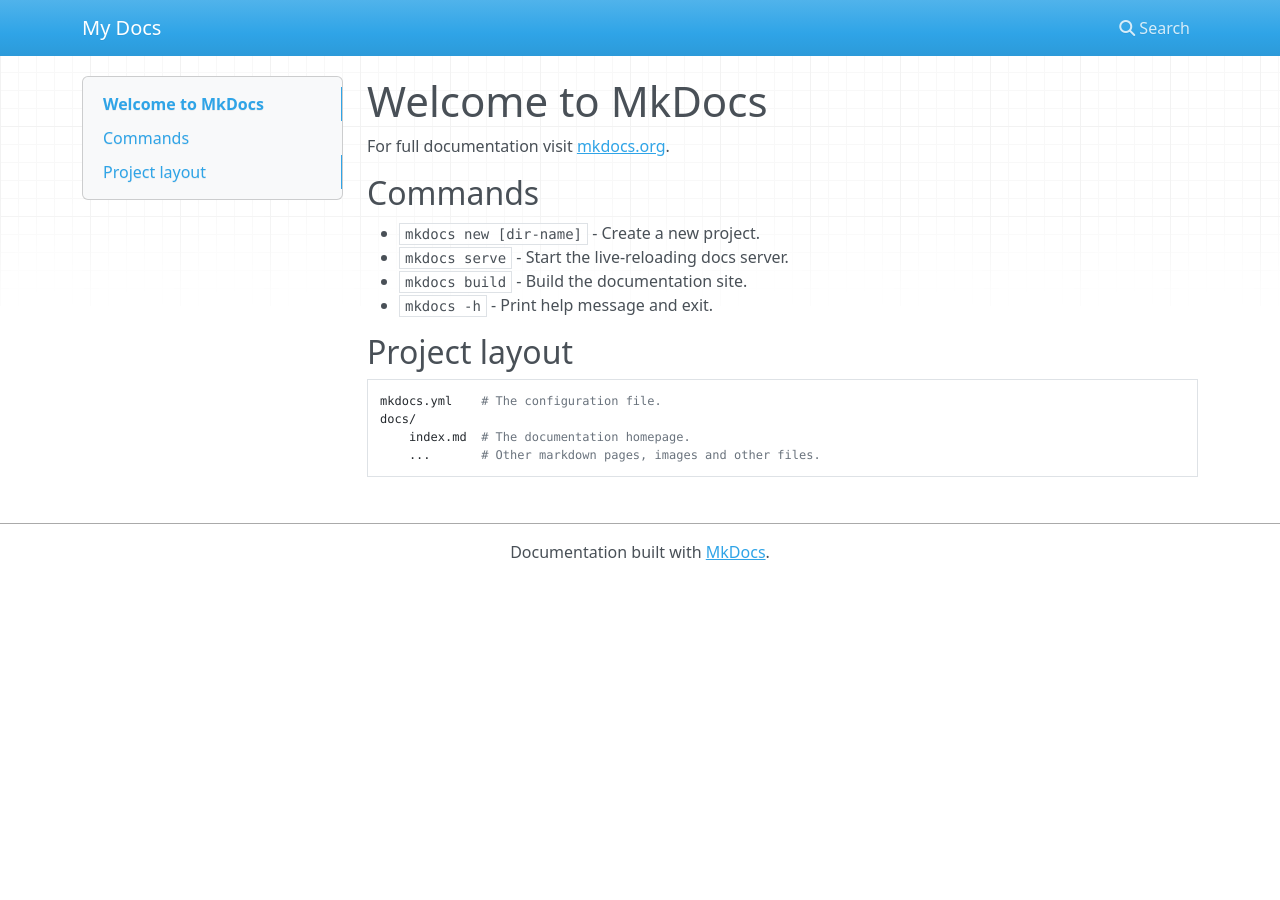
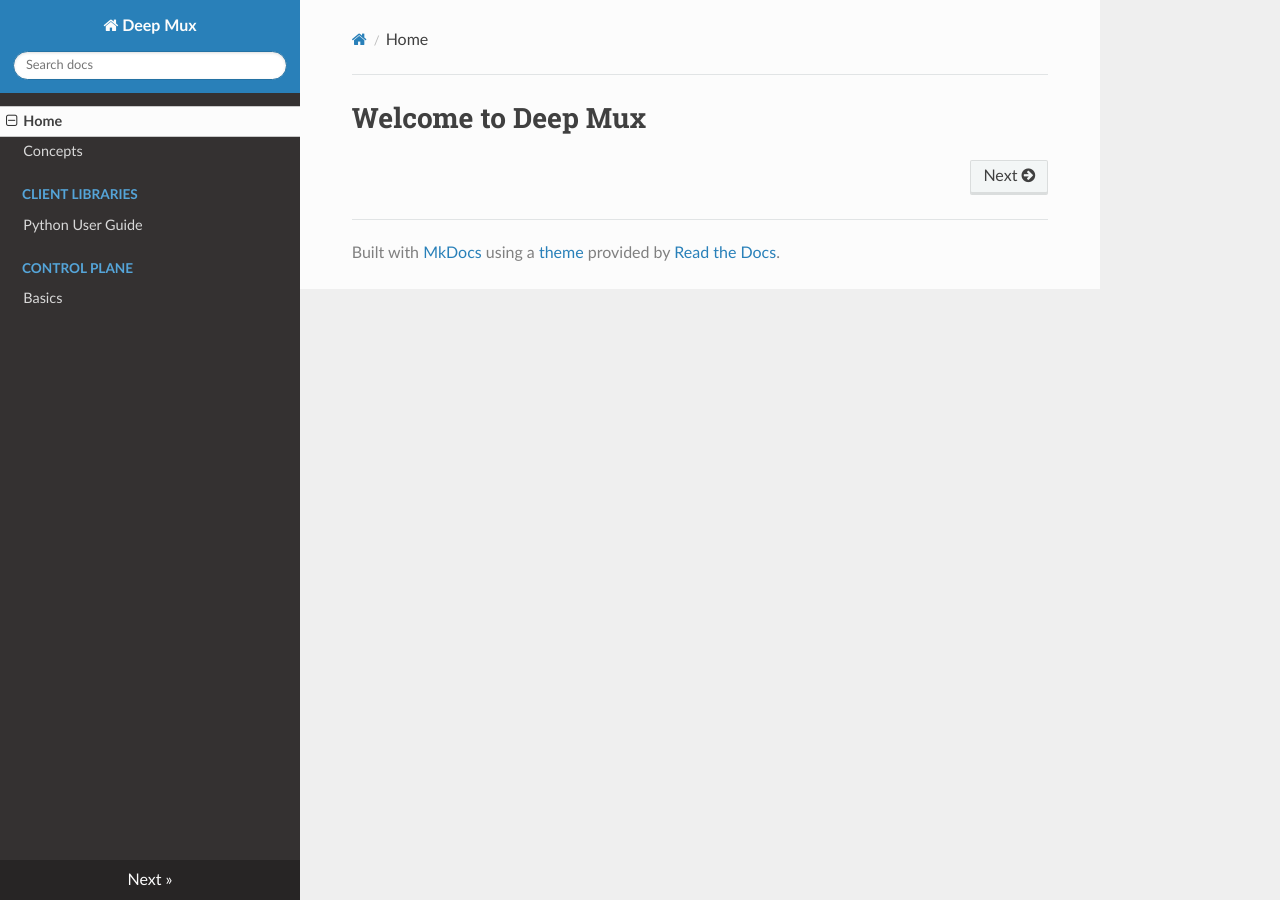
Before and after one commit to Deep-Mux/Deep-Mux.github.io, an MkDocs documentation site: the page built from docs/index.md, in a window 1280 px wide. Built offline with MkDocs 1.6.1, drawn with Linux system fonts in a browser that asks for light colours; nearby versions of some CDN libraries.

Commit message:
readthedocs theme & python user-guide

```diff
--- a/docs/index.md
+++ b/docs/index.md
@@ -1,17 +1 @@
-# Welcome to MkDocs
-
-For full documentation visit [mkdocs.org](https://www.mkdocs.org).
-
-## Commands
-
-* `mkdocs new [dir-name]` - Create a new project.
-* `mkdocs serve` - Start the live-reloading docs server.
-* `mkdocs build` - Build the documentation site.
-* `mkdocs -h` - Print help message and exit.
-
-## Project layout
-
-    mkdocs.yml    # The configuration file.
-    docs/
-        index.md  # The documentation homepage.
-        ...       # Other markdown pages, images and other files.
+# Welcome to Deep Mux
--- a/mkdocs.yml
+++ b/mkdocs.yml
@@ -1 +1,9 @@
-site_name: My Docs
+site_name: Deep Mux
+nav:
+  - Home: 'index.md'
+  - Concepts: 'concepts.md'
+  - 'Client Libraries':
+    - 'Python User Guide': 'client-libraries/python/user-guide.md'
+  - 'Control Plane':
+    - 'Basics': 'control-plane/basics.md'
+theme: readthedocs
```
Also changed, not shown: docs/client-libraries/python/user-guide.md (added, +67 -0 lines), docs/concepts.md (added, +1 -0 lines), 1 other file.
